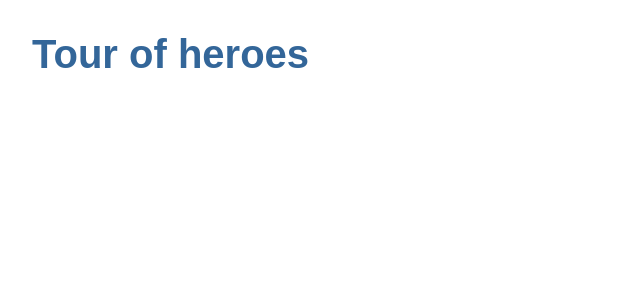
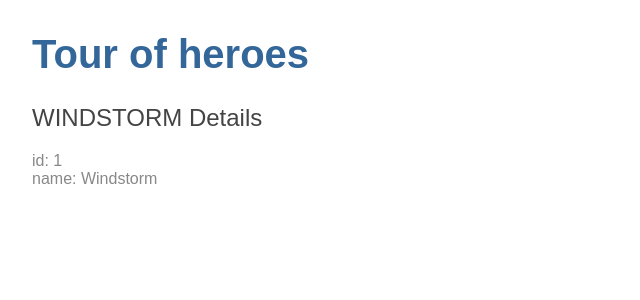
Before and after one commit to martaProsniak/angular-tour-of-heroes, an Angular app: page / in a window 1280 px wide. Shown: the top 300 px of the page, without its empty margins (0-640 px from the left). Built offline with nearby package versions, Linux system fonts and the light colour scheme.

Commit message:
hero details displayed

```diff
--- a/src/app/app.component.html
+++ b/src/app/app.component.html
@@ -1,5 +1,4 @@
 <!--The content below is only a placeholder and can be replaced.-->
 
 <h1>{{title}}</h1> <!-- {{variable}} interpolation binding syntax-->
-
-<router-outlet></router-outlet>
+<app-heroes></app-heroes>
--- a/src/app/app.module.ts
+++ b/src/app/app.module.ts
@@ -3,10 +3,12 @@
 
 import { AppRoutingModule } from './app-routing.module';
 import { AppComponent } from './app.component';
+import { HeroesComponent } from './heroes/heroes.component';
 
 @NgModule({
   declarations: [
-    AppComponent
+    AppComponent,
+    HeroesComponent
   ],
   imports: [
     BrowserModule,
--- /dev/null
+++ b/src/app/hero.ts
@@ -0,0 +1,4 @@
+export class Hero {
+  id: number;
+  name: string;
+}
--- /dev/null
+++ b/src/app/heroes/heroes.component.html
@@ -0,0 +1,6 @@
+<h2>{{hero.name | uppercase}} Details</h2>
+<!--word uppercase in the interpolation binding, right after the pipe operator ( | ), activates the built-in UppercasePipe.
+Pipes are a good way to format strings, currency amounts, dates and other display data. Angular ships with several built-in pipes and you can create your own.-->
+
+<div><span>id: </span>{{hero.id}}</div>
+<div><span>name: </span>{{hero.name}}</div>
--- /dev/null
+++ b/src/app/heroes/heroes.component.ts
@@ -0,0 +1,21 @@
+import { Component, OnInit } from '@angular/core';
+import { Hero} from '../hero';
+
+@Component({
+  selector: 'app-heroes',
+  templateUrl: './heroes.component.html',
+  styleUrls: ['./heroes.component.css']
+})
+export class HeroesComponent implements OnInit {
+
+  hero: Hero = {
+    id: 1,
+    name: 'Windstorm'
+  };
+
+  constructor() { }
+
+  ngOnInit() {
+  }
+
+}
```
Also changed, not shown: src/app/heroes/heroes.component.css (added), 2 other files (tests, documents, lock files or other folders).
